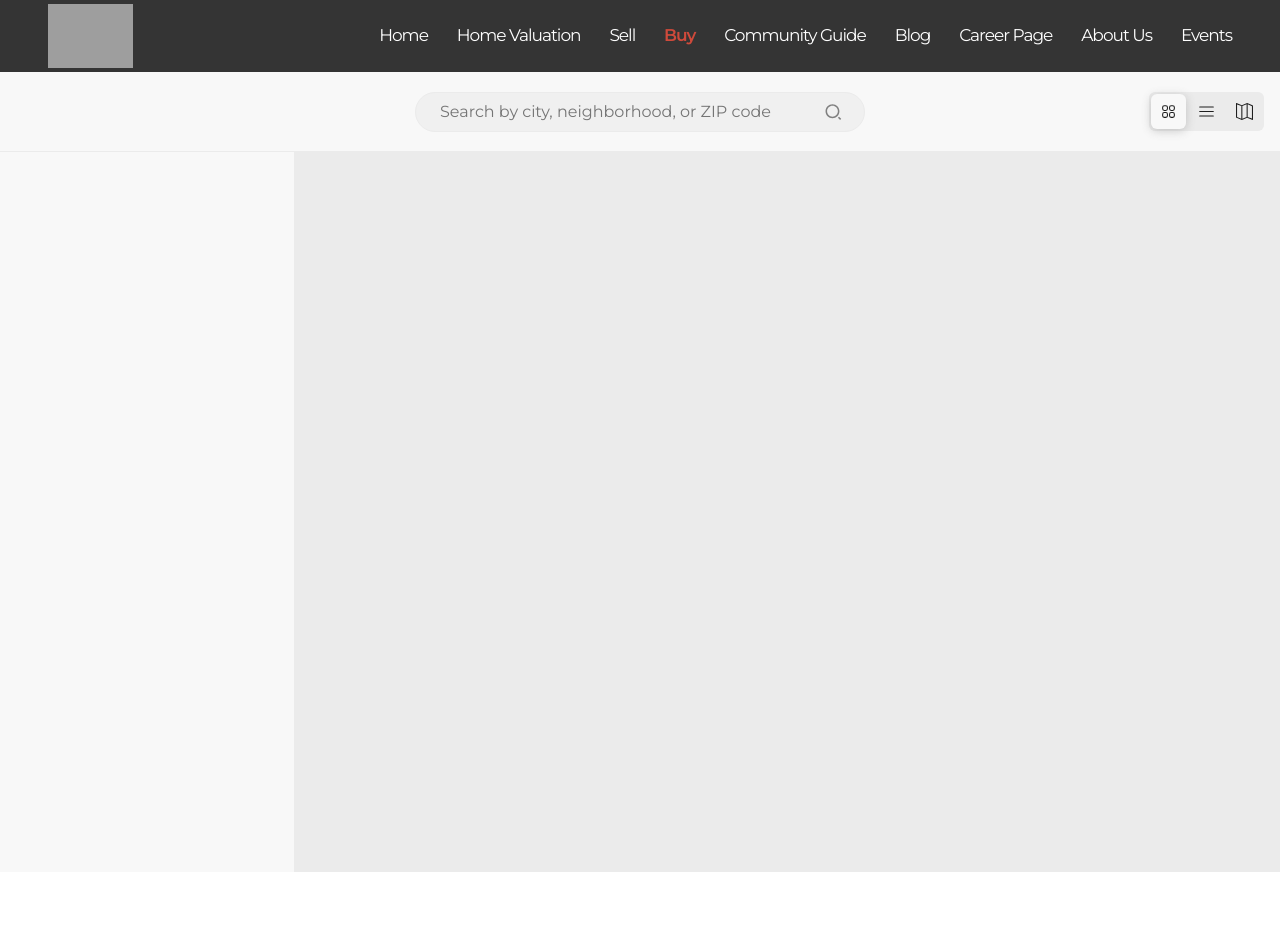
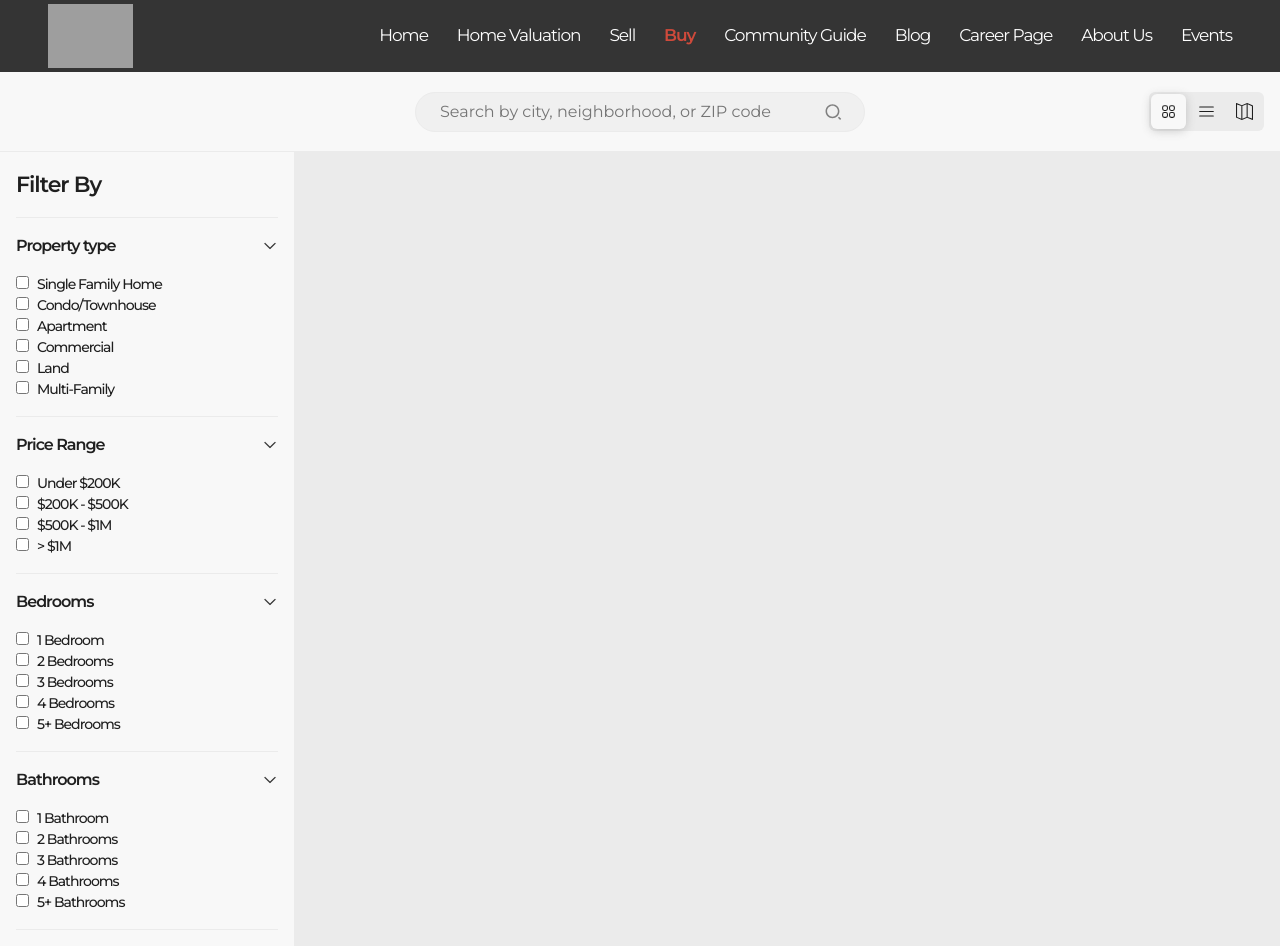
Before and after one commit to OlgicaZ/real-estate-app, a React (Create React App) app: page /buy in a window 1280 px wide. Before the commit the page ends 872 px from the top, so only its background shows below. Built offline with nearby package versions, Linux system fonts and the light colour scheme; grey boxes are pictures that could not be loaded.

Commit message:
add custom accordion for filter types

```diff
--- a/package.json
+++ b/package.json
@@ -3,6 +3,10 @@
   "version": "0.1.0",
   "private": true,
   "dependencies": {
+    "@emotion/react": "^11.11.4",
+    "@emotion/styled": "^11.11.5",
+    "@mui/icons-material": "^5.15.15",
+    "@mui/material": "^5.15.15",
     "@testing-library/jest-dom": "^5.17.0",
     "@testing-library/react": "^13.4.0",
     "@testing-library/user-event": "^13.5.0",
--- a/src/components/Filters/Filters.js
+++ b/src/components/Filters/Filters.js
@@ -1,9 +1,112 @@
 import './Filters.scss';
 
-export default function Filters({className}) {
+import { HiChevronDown } from "react-icons/hi2";
+import { HiChevronUp } from "react-icons/hi2";
+import { propertyType, priceRange, bedrooms, bathrooms } from '../../data/data';
+import { useState } from 'react';
+
+export default function Filters({ className }) {
+
+    const [visibleSections, setVisibleSections] = useState({
+        propertyType: true,
+        priceRange: true,
+        bedrooms: true,
+        bathrooms: true,
+    });
+
+    const toggleSection = (section) => {
+        setVisibleSections((prevVisibleSections) => ({
+            ...prevVisibleSections,
+            [section]: !prevVisibleSections[section]
+        }));
+    };
+
     return (
-        <div className={className}>
+        <section className={`${className} filters`}>
+            <h2>Filter By</h2>
+            <div className='filters__filter-type'>
+                <div
+                    className='filters__heading-container'
+                    onClick={() => toggleSection('propertyType')}
+                    aria-expanded={visibleSections.propertyType}
+                >
+                    <h3>Property type</h3>
+                    <HiChevronDown className={`${visibleSections.propertyType ? 'open' : 'closed'}`} />
+                </div>
+                <div className={`filters__filters-container ${visibleSections.propertyType ? '' : 'close'}`}>
+                    {
+                        propertyType.map((type) => (
+                            <label key={type.id}>
+                                <input type='checkbox' name='property-type' />
+                                {type.name}
+                            </label>
+                        ))
+                    }
+                </div>
+            </div>
 
-        </div>
+            <div className='filters__filter-type'>
+                <div
+                    className='filters__heading-container'
+                    onClick={() => toggleSection('priceRange')}
+                    aria-expanded={visibleSections.priceRange}
+                >
+                    <h3>Price Range</h3>
+                    <HiChevronDown className={`${visibleSections.priceRange ? 'open' : 'closed'}`} />
+                </div>
+                <div className={`filters__filters-container ${visibleSections.priceRange ? '' : 'close'}`}>
+                    {
+                        priceRange.map((price) => (
+                            <label key={price.id}>
+                                <input type='checkbox' name='property-type' />
+                                {price.range}
+                            </label>
+                        ))
+                    }
+                </div>
+            </div>
+
+            <div className='filters__filter-type'>
+                <div
+                    className='filters__heading-container'
+                    onClick={() => toggleSection('bedrooms')}
+                    aria-expanded={visibleSections.priceRange}
+                >
+                    <h3>Bedrooms</h3>
+                    <HiChevronDown className={`${visibleSections.bedrooms ? 'open' : 'closed'}`} />
+                </div>
+                <div className={`filters__filters-container ${visibleSections.bedrooms ? '' : 'close'}`}>
+                    {
+                        bedrooms.map((item) => (
+                            <label key={item.id}>
+                                <input type='checkbox' name='property-type' />
+                                {item.numberBedrooms}
+                            </label>
+                        ))
+                    }
+                </div>
+            </div>
+
+            <div className='filters__filter-type'>
+                <div
+                    className='filters__heading-container'
+                    onClick={() => toggleSection('bathrooms')}
+                    aria-expanded={visibleSections.bathrooms}
+                >
+                    <h3>Bathrooms</h3>
+                    <HiChevronDown className={`${visibleSections.bathrooms ? 'open' : 'closed'}`} />
+                </div>
+                <div className={`filters__filters-container ${visibleSections.bathrooms ? '' : 'close'}`}>
+                    {
+                        bathrooms.map((item) => (
+                            <label key={item.id}>
+                                <input type='checkbox' name='property-type' />
+                                {item.numberBathrooms}
+                            </label>
+                        ))
+                    }
+                </div>
+            </div>
+        </section>
     )
 }
--- a/src/components/Filters/Filters.scss
+++ b/src/components/Filters/Filters.scss
@@ -3,3 +3,76 @@
 .buy-home__filters {
     background-color: $light-grey;
 }
+
+.filters {
+    display: flex;
+    flex-direction: column;
+    padding: 1rem;
+
+    h2 {
+        padding: 0 0 1rem;
+        border-bottom: .0625rem solid $medium-grey;
+        font-weight: 550;
+        font-size: 1.375rem;
+    }
+
+    svg {
+        stroke-width: 0.5;
+        transition: transform 0.4s linear;
+
+        &.closed {
+            transform: rotate(-180deg);
+        }
+    }
+
+    &__filter-type {
+        display: flex;
+        flex-direction: column;
+        padding: 1rem 0;
+        border-bottom: .0625rem solid $medium-grey;
+    }
+
+    &__heading-container {
+        display: flex;
+        justify-content: space-between;
+        align-items: center;
+        cursor: pointer;
+
+        h3 {
+            font-size: 1rem;
+            font-weight: 550;
+        }
+    }
+
+    &__filters-container {
+        max-height: 12.5rem;
+        overflow: hidden;
+        margin-top: 1rem;
+        display: flex;
+        flex-direction: column;
+        transition: max-height 1s;
+
+        &.close {
+            max-height: 0rem;
+            margin-top: 0rem;
+            transition: max-height 1s, margin-top 1.2s ease;
+        }
+
+        input {
+            margin-right: 0.5rem;
+
+            &:checked {
+                accent-color: $brick;
+            }
+        }
+
+        label {
+            font-size: .875rem;
+            font-weight: 450;
+
+            &:hover {
+                background: transparent;
+            }
+        }
+    }
+}
--- a/src/data/data.js
+++ b/src/data/data.js
@@ -194,3 +194,75 @@ export const communities = [
         url: 'https://images.squarespace-cdn.com/content/v1/59d1cb52cd39c3d497f3ccd8/1619208229913-DE7QL82C2YPNAJ2KQCLI/unsplash-image-AwOG1tC5buE.jpg?format=1500w'
     },
 ]
+
+export const propertyType = [
+    {
+        name: 'Single Family Home'
+    },
+    {
+        name: 'Condo/Townhouse'
+    },
+    {
+        name: 'Apartment'
+    },
+    {
+        name: 'Commercial'
+    },
+    {
+        name: 'Land'
+    },
+    {
+        name: 'Multi-Family'
+    }
+]
+
+export const priceRange = [
+    {
+        range: 'Under $200K'
+    },
+    {
+        range: '$200K - $500K'
+    },
+    {
+        range: '$500K - $1M'
+    },
+    {
+        range: '> $1M'
+    }
+]
+
+export const bedrooms = [
+    {
+        numberBedrooms : '1 Bedroom'
+    },
+    {
+        numberBedrooms : '2 Bedrooms'
+    },
+    {
+        numberBedrooms : '3 Bedrooms'
+    },
+    {
+        numberBedrooms : '4 Bedrooms'
+    },
+    {
+        numberBedrooms : '5+ Bedrooms'
+    }
+]
+
+export const bathrooms = [
+    {
+        numberBathrooms : '1 Bathroom'
+    },
+    {
+        numberBathrooms : '2 Bathrooms'
+    },
+    {
+        numberBathrooms : '3 Bathrooms'
+    },
+    {
+        numberBathrooms : '4 Bathrooms'
+    },
+    {
+        numberBathrooms : '5+ Bathrooms'
+    }
+]
--- a/src/partials/_globals.scss
+++ b/src/partials/_globals.scss
@@ -12,6 +12,7 @@
 
 body {
     font-family: 'Montserrat', 'Avenir Next', sans-serif;
+    color: $black;
     line-height: 1.5;
     letter-spacing: -0.0625rem;
     -webkit-font-smoothing: antialiased;
```
Also changed, not shown: 1 other file (tests, documents, lock files or other folders).
